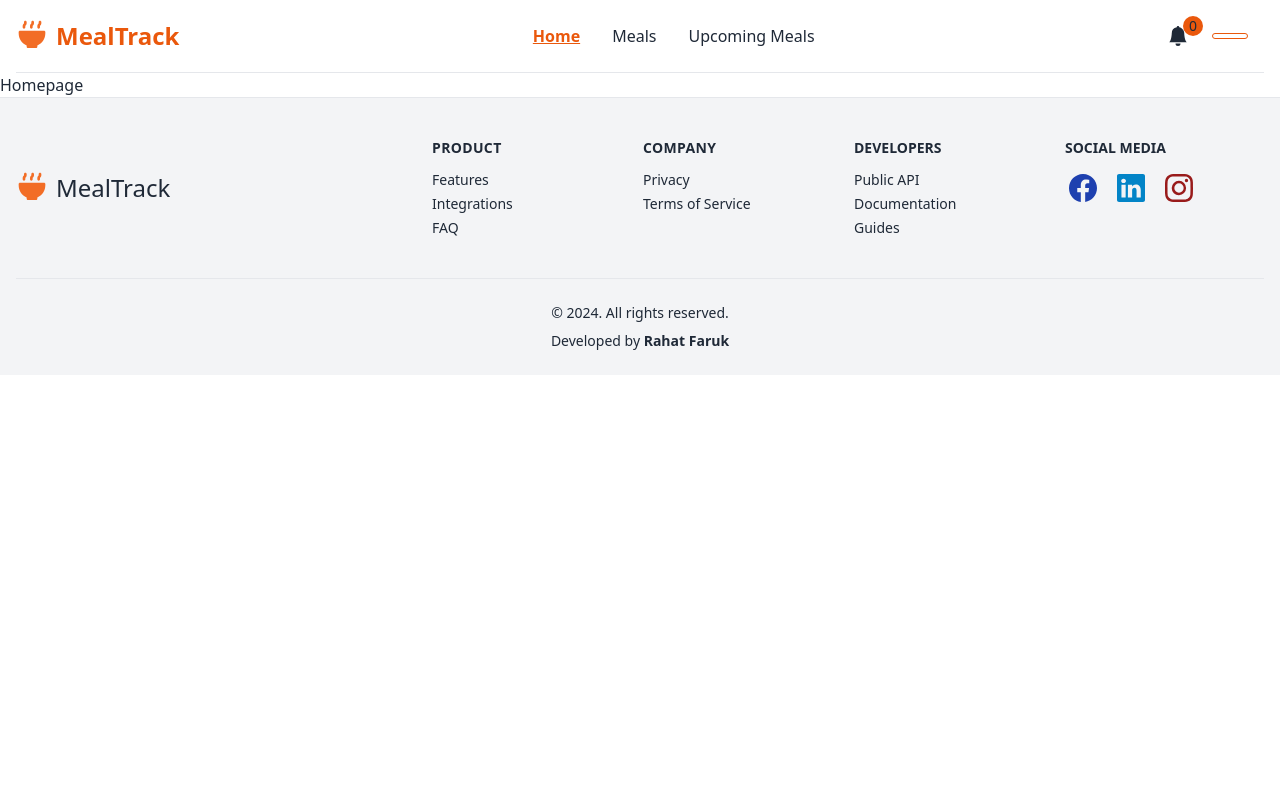
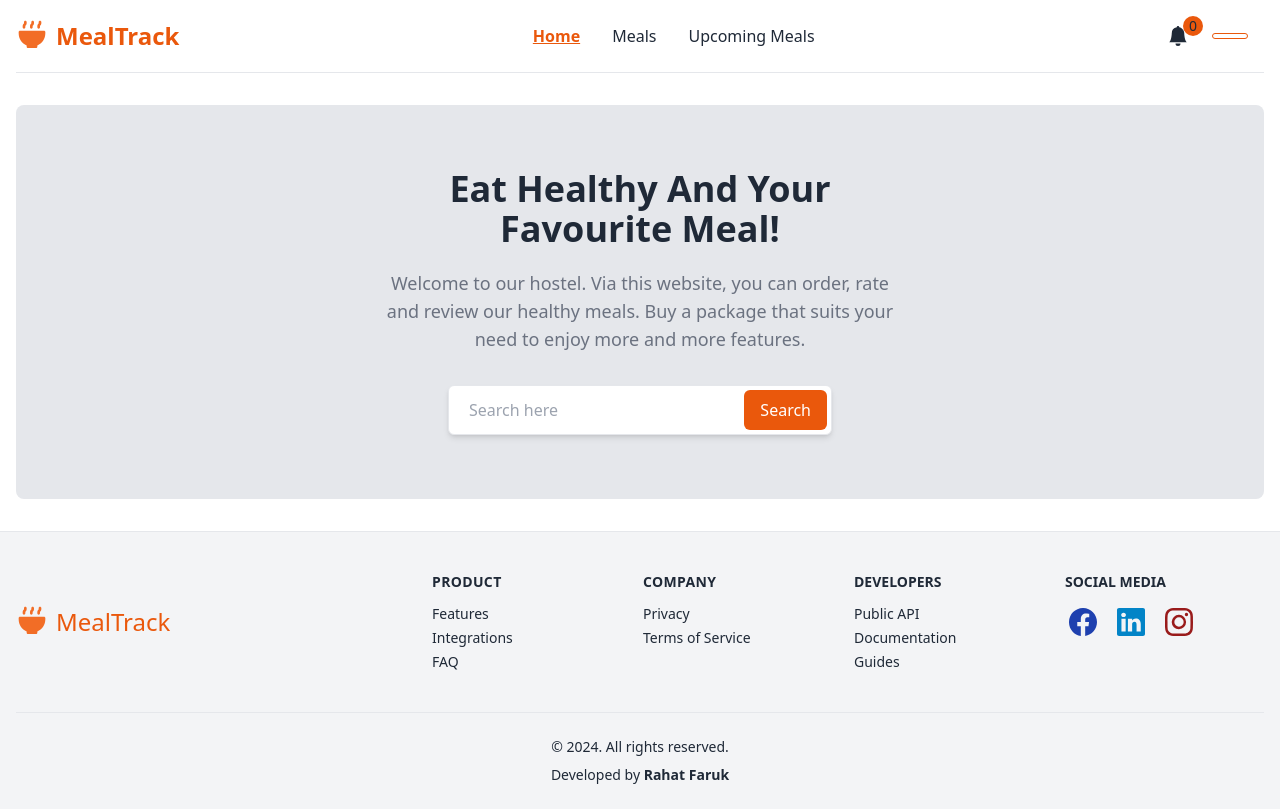
Before and after one commit to rahatfaruk/pha12-meals-track-client, a React (Vite) app: page / in a window 1280 px wide. Built offline with nearby package versions, Linux system fonts and the light colour scheme.

Commit message:
added homepage-banner

```diff
--- a/src/App.jsx
+++ b/src/App.jsx
@@ -7,7 +7,7 @@ export const maxContent = 'max-w-screen-xl mx-auto'
 function App() {
   return (
     <div>
-      <div className="flex flex-col">
+      <div className="flex flex-col min-h-screen">
         <Navbar />
         <Outlet />
         <Footer />
--- a/src/comps/Footer.jsx
+++ b/src/comps/Footer.jsx
@@ -5,17 +5,11 @@ function Footer() {
   return (
     <footer className="px-4 bg-gray-100 dark:bg-gray-700 dark:text-gray-100 border-t dark:border-gray-500">
       <div className={`${maxContent} flex flex-col justify-between py-10 mx-auto space-y-8 lg:flex-row lg:space-y-0`}>
-        <div className="lg:w-1/3 hidden">
-          <h2 className="flex gap-2 text-2xl font-semibold">
-            <img src="/logo.svg" className="text-cyan-600 w-16" alt="logo" />
-            <p>Alt<span className="text-cyan-600">Product</span></p>
-          </h2>
-        </div>
         <div className="lg:w-1/3 flex gap-2 items-center">
           <figure className="w-8">
             <img src="/logo.svg" className="w-full" />
           </figure>
-          <h1 className='text-2xl'>MealTrack</h1>
+          <h1 className='text-2xl text-orange-600'>MealTrack</h1>
         </div>
 
         <div className="grid grid-cols-2 text-sm gap-x-3 gap-y-8 lg:w-2/3 sm:grid-cols-4">
--- /dev/null
+++ b/src/pages/Home/Banner.jsx
@@ -0,0 +1,25 @@
+import { maxContent } from "../../App";
+
+function Banner() {
+  return (
+    <section className="px-4">
+      <div className={`${maxContent} py-16 bg-gray-200 dark:bg-gray-900 dark:text-white rounded-lg`}>
+        <div class="max-w-lg mx-auto text-center">
+          <h1 class="text-3xl font-semibold text-gray-800 dark:text-white lg:text-4xl capitalize">Eat healthy and your favourite meal! </h1>
+
+          <p class="mt-5 md:text-lg text-gray-500 dark:text-gray-300">Welcome to our hostel. Via this website, you can order, rate and review our healthy meals. Buy a package that suits your need to enjoy more and more features.</p>
+
+          <div class="w-full max-w-sm mx-auto mt-8 bg-white dark:bg-gray-800 border rounded-md dark:border-gray-700 focus-within:border-orange-400 focus-within:ring focus-within:ring-orange-300 dark:focus-within:border-orange-300 focus-within:ring-opacity-40 shadow-md">
+            <form class="flex flex-col md:flex-row border-gray-500">
+              <input type="email" placeholder="Search here" class="flex-1 h-10 px-4 py-2 m-1 text-gray-700 placeholder-gray-400 bg-transparent border-none appearance-none dark:text-gray-200 focus:outline-none focus:placeholder-transparent focus:ring-0" />
+
+              <button type="button" class="h-10 px-4 py-2 m-1 text-white transition-colors duration-300 transform bg-orange-600 rounded-md hover:bg-orange-400 focus:outline-none focus:bg-orange-400">Search</button>
+            </form>
+          </div>
+        </div>
+      </div>
+    </section>
+  );
+}
+
+export default Banner;
--- a/src/pages/Home/index.jsx
+++ b/src/pages/Home/index.jsx
@@ -1,7 +1,9 @@
+import Banner from "./Banner";
+
 function Home() {
   return (
-    <div>
-      Homepage
+    <div className="flex-1 py-8 dark:bg-gray-900 dark:text-white">
+      <Banner />
     </div>
   );
 }
--- a/tailwind.config.js
+++ b/tailwind.config.js
@@ -1,7 +1,7 @@
 /** @type {import('tailwindcss').Config} */
 export default {
   content: ['./index.html', './src/**/*.{js,jsx,ts,tsx}'],
-  darkMode: 'selector',
+  darkMode: ['selector', '[data-theme="dark"]'],
   theme: {
     extend: {},
   },
```
